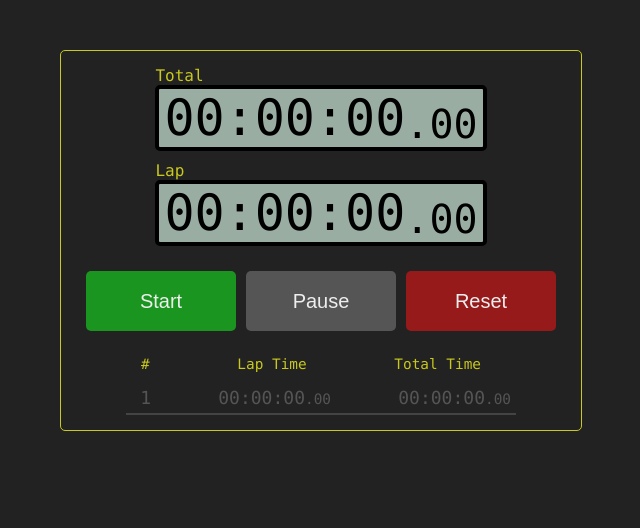
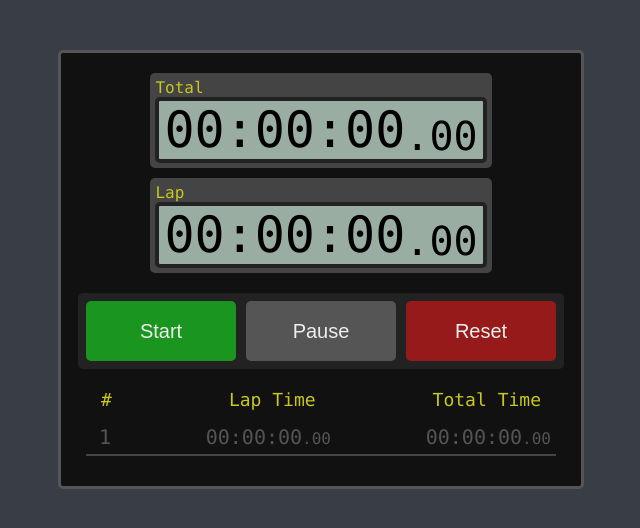
Before and after one commit to 2miles/Timer, a React (Create React App) app: page / in a window 1280 px wide. Shown: the top 528 px of the page, without its empty margins (319-959 px from the left). Built offline with nearby package versions, Linux system fonts and the light colour scheme.

Commit message:
changed styling again

```diff
--- a/src/App.css
+++ b/src/App.css
@@ -5,8 +5,7 @@
   flex-direction: column;
   text-align: center;
   min-height: 100vh;
-  /* background-color: var(--app-bg); */
-  background-color: var(--sw-bg);
+  background-color: var(--app-bg);
   color: white;
   align-items: center;
 }
@@ -14,12 +13,12 @@
   display: flex;
   flex-direction: column;
   align-items: center;
-  background-color: var(--sw-bg);
-  padding: 5px 10px;
+  background-color: #111111;
+  padding: 10px 10px;
   margin-top: 50px;
   border: solid;
-  border-color: rgb(200, 200, 30);
-  border-width: 1px;
+  border-color: var(--btn-reset);
+  border-width: 3px;
   border-radius: 5px;
   min-width: 500px;
 }
@@ -29,10 +28,12 @@
   flex-direction: column;
   font-family: 'Monaco';
   min-width: 230px;
+  padding: 5px;
   margin-top: 10px;
-  padding: 0px 0px;
-  background-color: var(--sw-bg);
-  color: rgb(200, 200, 30);
+  border-radius: 5px;
+  background-color: var(--btn-reset-pressed);
+  /* background-color: #111111; */
+  color: var(--text-yellow);
   border: none;
 }
 .stopwatch-display-title {
@@ -52,7 +53,7 @@
   margin-top: 0px;
   background-color: var(--display-bg);
   color: var(--display-fg);
-  border: solid 4px var(--display-border);
+  border: solid 4px var(--sw-bg);
 }
 
 .stopwatch-btn-area {
@@ -62,6 +63,8 @@
   background-color: var(--sw-bg);
   margin-bottom: 20px;
   margin-top: 20px;
+  padding: 3px;
+  border-radius: 5px;
 }
 
 .btn {
@@ -117,22 +120,22 @@
   flex-direction: column;
   font-family: 'Menlo';
   font-size: 18px;
-  margin-bottom: 10px;
+  margin-bottom: 20px;
 }
 
 .laps-header {
-  font-size: 0.9rem;
   padding-left: 15px;
-  padding-right: 35px;
+  padding-right: 15px;
   margin-bottom: 10px;
   font-family: 'Monaco';
   display: flex;
   flex-direction: row;
   justify-content: space-between;
-  color: rgb(200, 200, 30);
+  color: var(--text-yellow);
 }
 
 .lap {
+  font-size: 20px;
   display: flex;
   flex-direction: row;
   justify-content: space-between;
@@ -142,7 +145,8 @@
   padding-right: 5px;
   padding-top: 5px;
   padding-bottom: 5px;
-  min-width: 380px;
+  min-width: 460px;
+  color: var(--btn-text);
 }
 .lap-title {
   display: flex;
@@ -157,14 +161,14 @@
 .best-lap-time {
   border: solid 1px;
   border-radius: 5px;
-  border-color: var(--btn-start);
+  border-color: var(--btn-start-hover);
   padding-left: 5px;
   padding-right: 5px;
 }
 .worst-lap-time {
   border: solid 1px;
   border-radius: 5px;
-  border-color: var(--btn-stop);
+  border-color: var(--btn-stop-hover);
   padding-left: 5px;
   padding-right: 5px;
 }
--- a/src/components/Laps.js
+++ b/src/components/Laps.js
@@ -10,9 +10,6 @@ function Laps({ laps, totals }) {
     return laps.indexOf(Math.max(...laps));
   };
 
-  let lapStyle = '';
-  let shadeStyle = 'lap';
-
   return (
     <div className="laps-area">
       <div className="laps-header">
@@ -24,12 +21,13 @@ function Laps({ laps, totals }) {
         <Lap
           lap={[0]}
           totals={[0]}
-          lapStyle={lapStyle}
+          lapStyle={''}
           shadeStyle={'lap lap-placeholder'}
           index={0}
         />
       )}
       {laps.map((lap, index) => {
+        let lapStyle;
         index === bestLap(laps) && laps.length > 1
           ? (lapStyle = 'best-lap-time')
           : index === worstLap(laps) && laps.length > 1
@@ -40,7 +38,7 @@ function Laps({ laps, totals }) {
             lap={lap}
             totals={totals}
             lapStyle={lapStyle}
-            shadeStyle={shadeStyle}
+            shadeStyle={'lap'}
             index={index}
           />
         );
```
